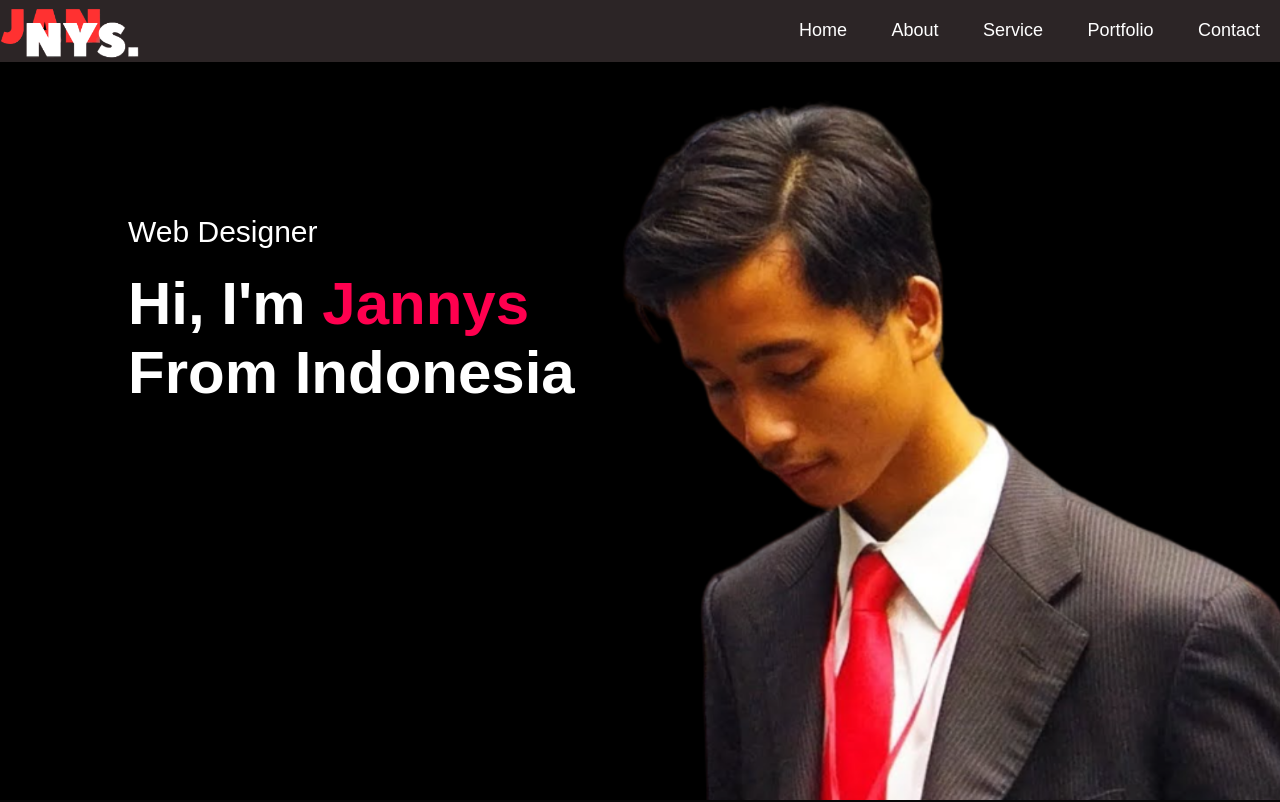
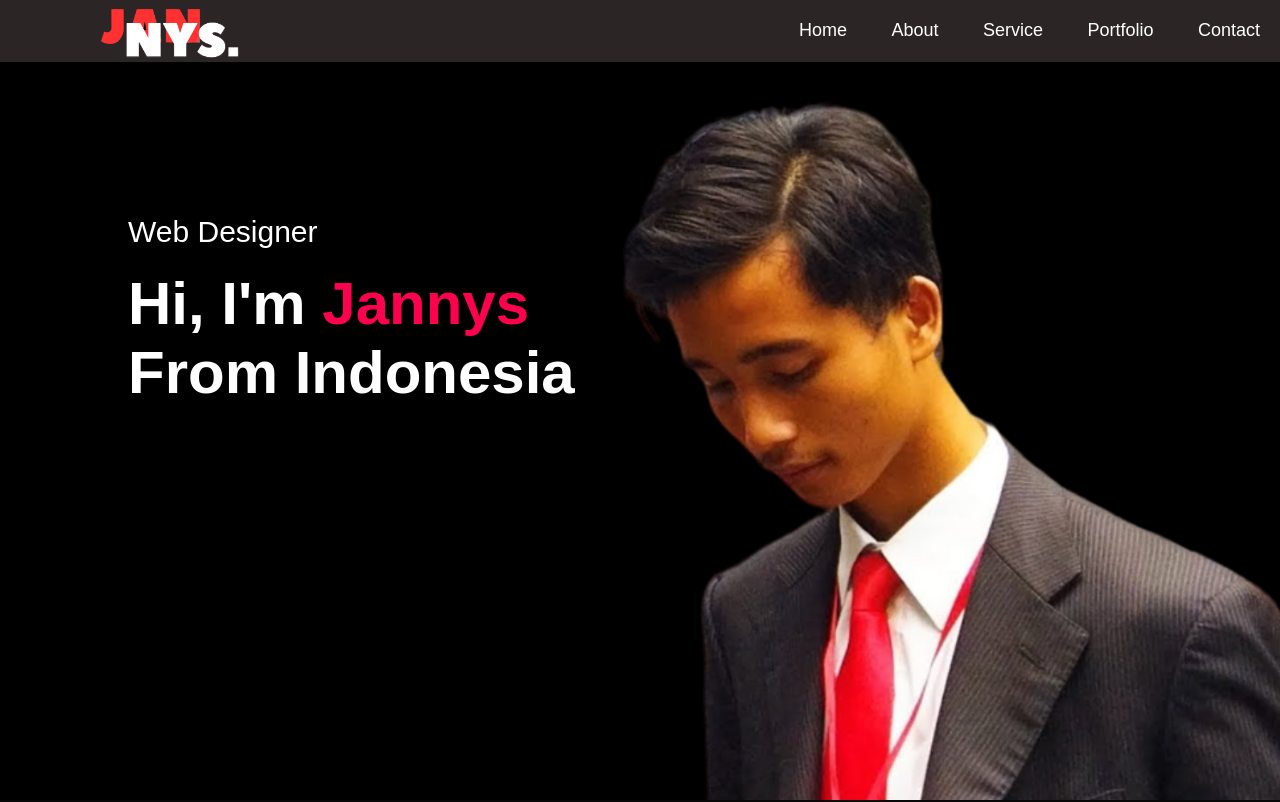
Before and after one commit to jannyskharisma/1stportfolio, a plain HTML site: page index.html in a window 1280 px wide. Shown: the top 802 px of the page. Drawn offline with Linux system fonts and the light colour scheme.

Commit message:
Update index.html

```diff
--- a/index.html
+++ b/index.html
@@ -14,7 +14,7 @@
     <div class="container">
         <header>
             <nav>
-                <img src="images/logo.png" class="logo">
+                <img src="images/logo.png" class="logo" style="margin-left: 100px;">
                 <ul id="sidemenu">
                     <li><a href="#header">Home</a></li>
                     <li><a href="#about">About</a></li>
```
